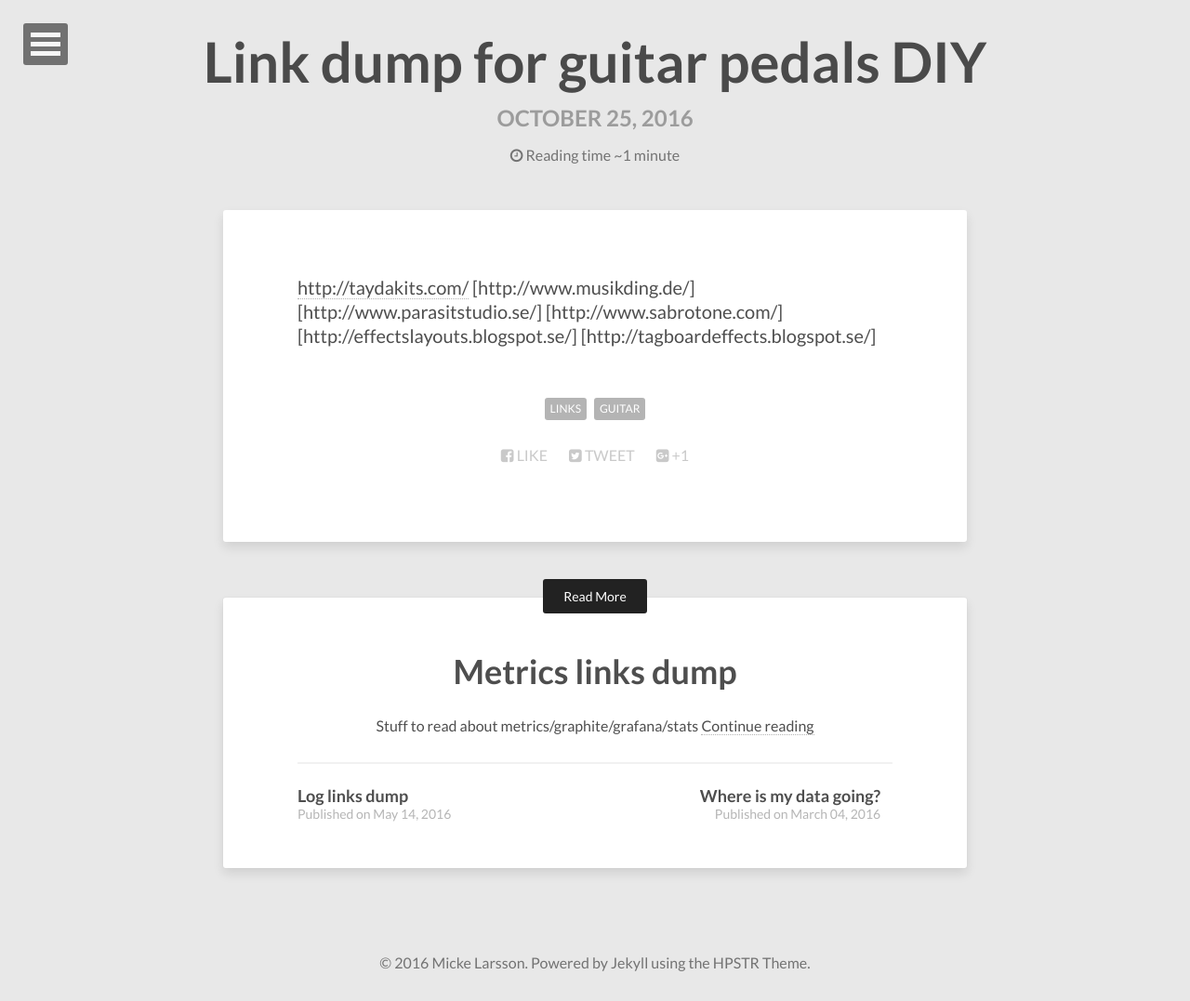
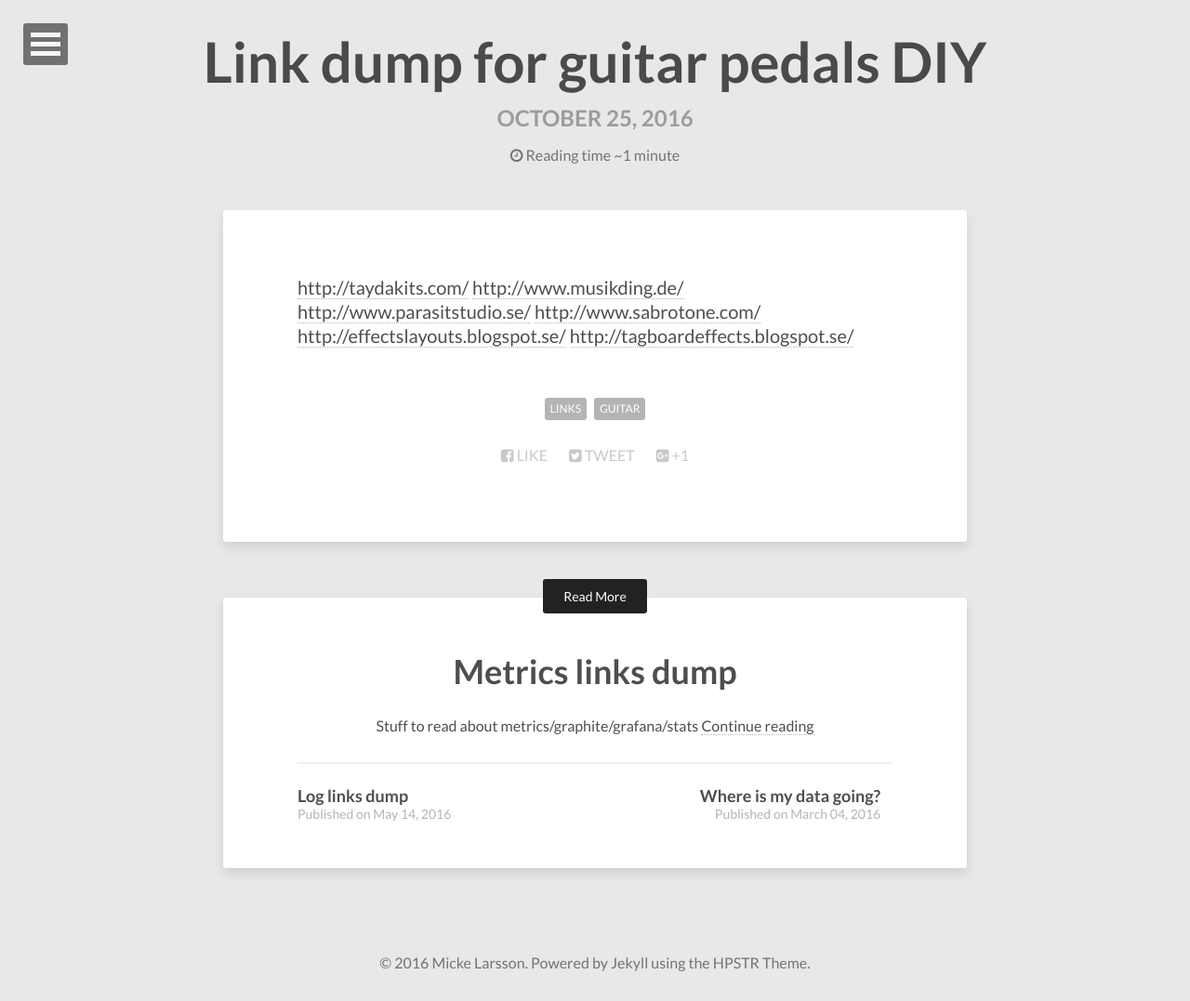
Before and after one commit to Miklar/Miklar.github.io, a Jekyll site: the page built from _posts/2016-10-25-guitar_pedals.md, in a window 1280 px wide. Shown: the whole page at 93% size. Built offline with Jekyll 4.4.1, drawn with Linux system fonts in a browser that asks for light colours; nearby versions of some CDN libraries; part of the change alters nothing that is shown.

```diff
--- a/_posts/2016-10-25-guitar_pedals.md
+++ b/_posts/2016-10-25-guitar_pedals.md
@@ -6,8 +6,8 @@ tags: [links, guitar]
 ---
 
 [http://taydakits.com/](http://taydakits.com)
-[http://www.musikding.de/]
-[http://www.parasitstudio.se/]
-[http://www.sabrotone.com/]
-[http://effectslayouts.blogspot.se/]
-[http://tagboardeffects.blogspot.se/]
+[http://www.musikding.de/](http://www.musikding.de/)
+[http://www.parasitstudio.se/](http://www.parasitstudio.se)
+[http://www.sabrotone.com/](http://www.sabrotone.com)
+[http://effectslayouts.blogspot.se/](http://effectslayouts.blogspot.se)
+[http://tagboardeffects.blogspot.se/](http://tagboardeffects.blogspot.se)
```
